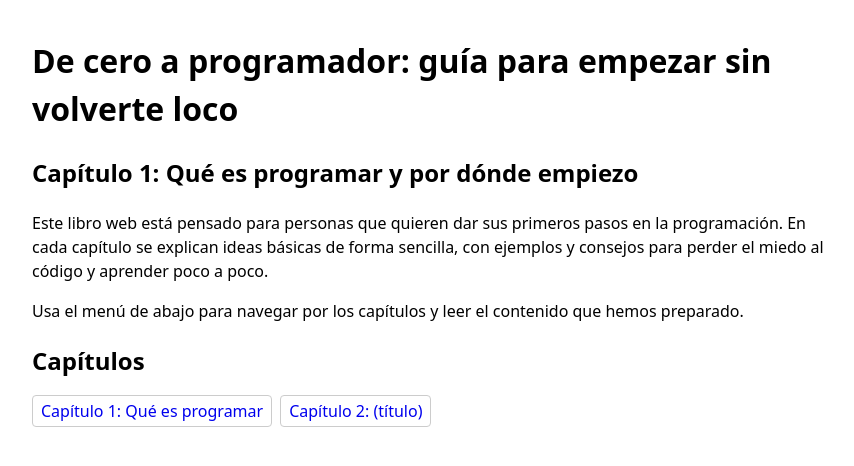
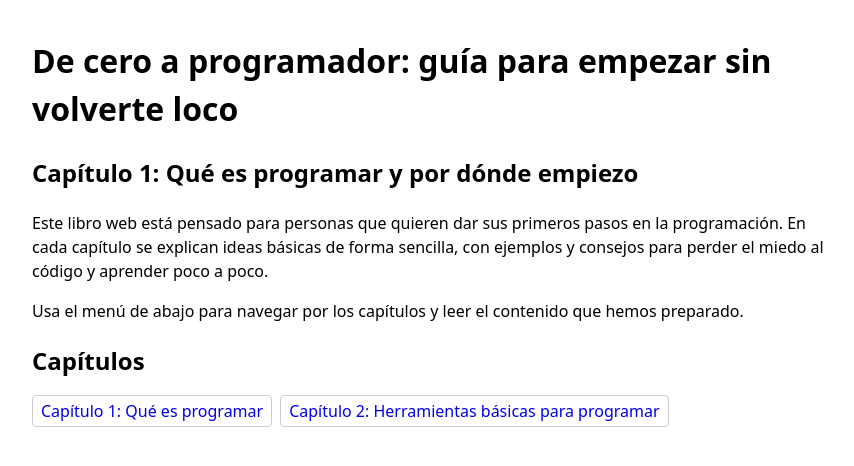
Before and after one commit to Souzeh/libro-web, a plain HTML site: page index.html in a window 1280 px wide. Shown: the whole page, without its empty margins (208-1062 px from the left). Drawn offline with Linux system fonts and the light colour scheme.

Commit message:
modificacion index

```diff
--- a/index.html
+++ b/index.html
@@ -28,7 +28,7 @@
     <h2>Capítulos</h2>
     <ul>
         <li><a href="Capitulos/Capitulo1-JavierPerez.html">Capítulo 1: Qué es programar</a></li>
-        <li><a href="capitulos/Capitulo2-NombreCompanero.html">Capítulo 2: (título)</a></li>
+        <li><a href="capitulos/Capitulo2-JorgeYaroslav.html">Capítulo 2: Herramientas básicas para programar</a></li>
     </ul>
   </nav>
 
```
